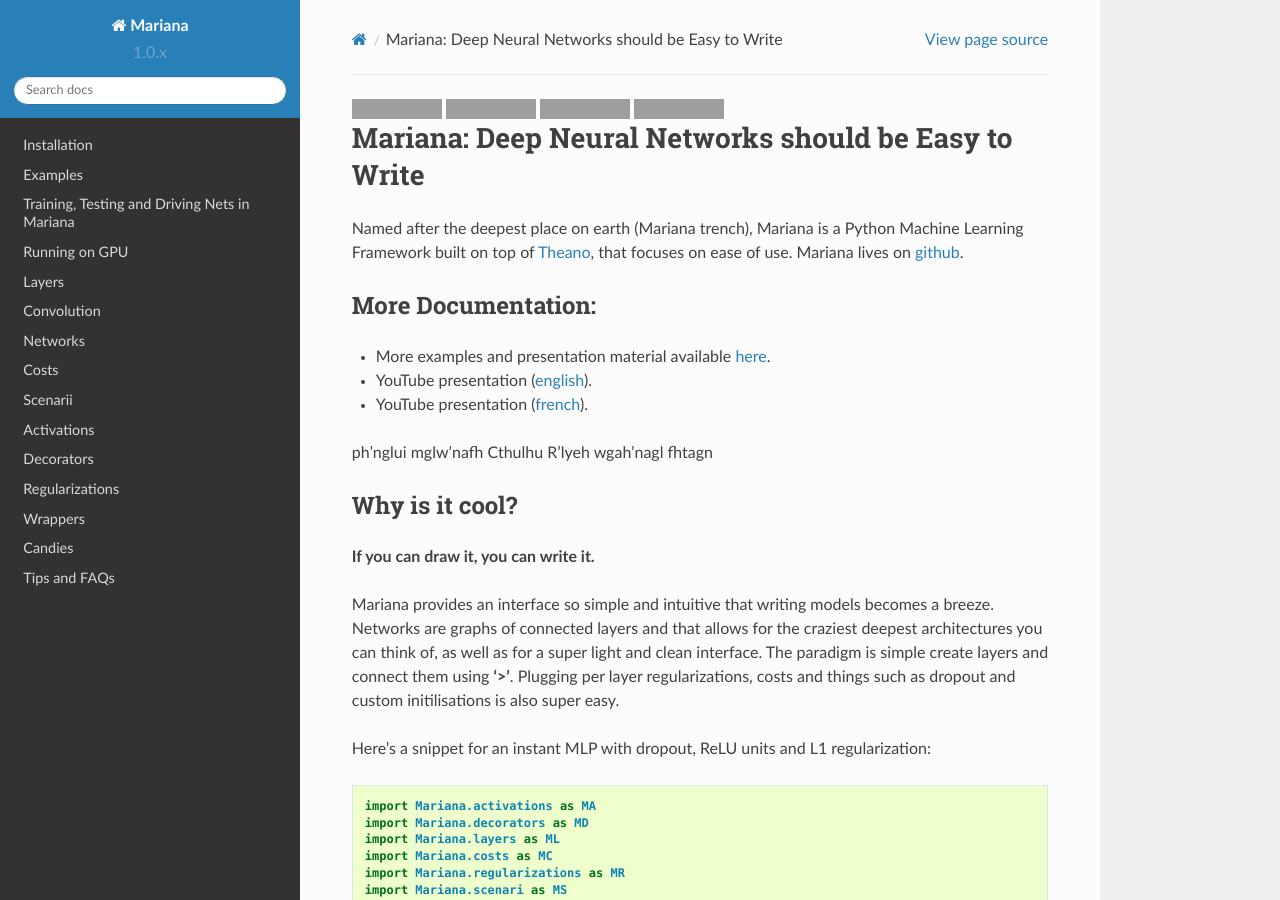
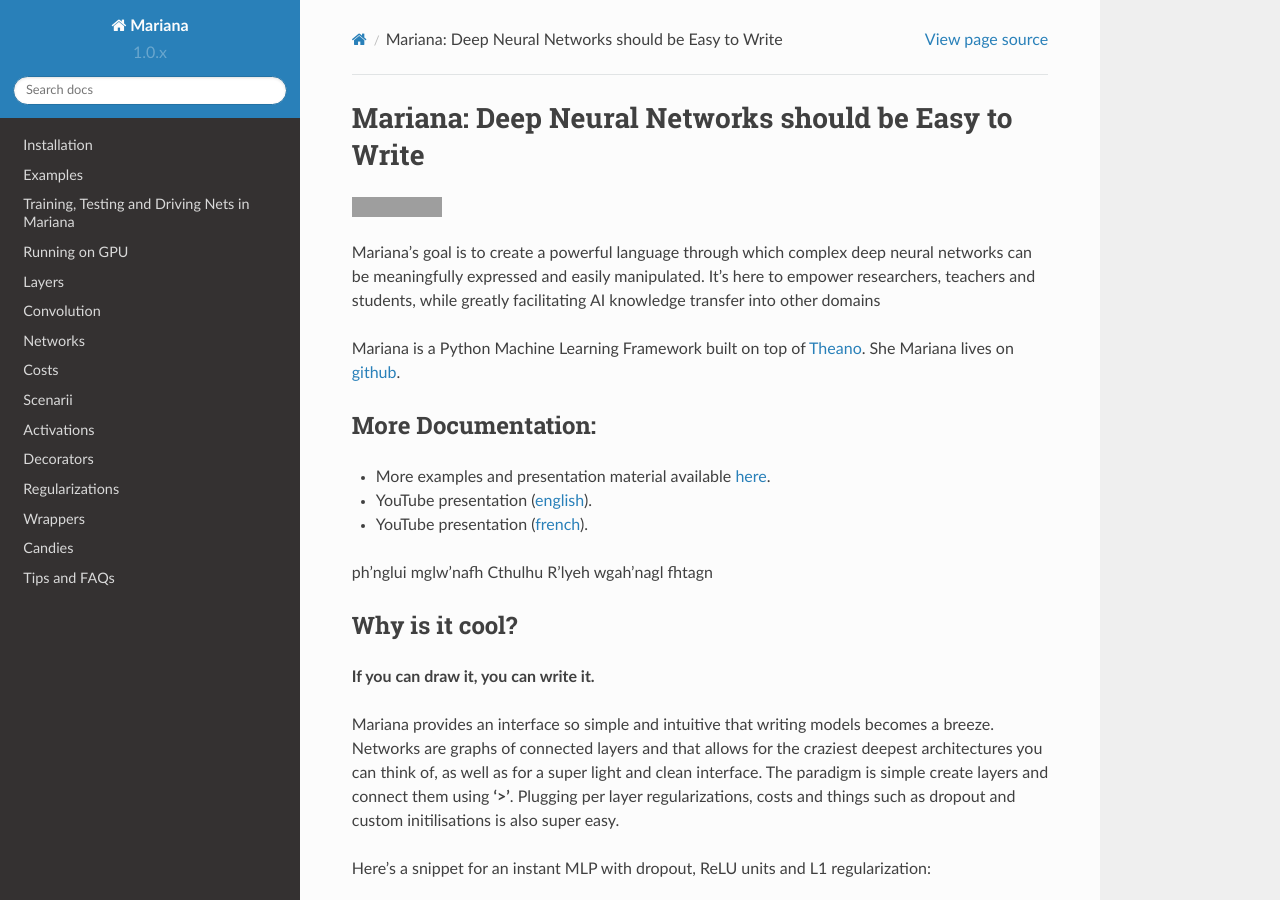
Before and after one commit to tariqdaouda/Mariana, a Sphinx documentation site: the page built from Mariana/doc/source/index.rst, in a window 1280 px wide and 900 px high. Built offline with Sphinx 7.4.7 and the Read the Docs theme 2.0.0, drawn with Linux system fonts in a browser that asks for light colours; pages that are not in the unit, such as notebooks, are missing from menus; grey boxes are pictures that could not be loaded.

Commit message:
Update index.rst

```diff
--- a/Mariana/doc/source/index.rst
+++ b/Mariana/doc/source/index.rst
@@ -3,18 +3,14 @@
    You can adapt this file completely to your liking, but it should at least
    contain the root `toctree` directive.
 
-.. image:: https://travis-ci.org/tariqdaouda/Mariana.svg
-    :target: https://travis-ci.org/tariqdaouda/Mariana
-.. image:: https://codecov.io/gh/tariqdaouda/Mariana/branch/master/graph/badge.svg
-    :target: https://codecov.io/gh/tariqdaouda/Mariana/branch/master/graph/
-.. image:: https://img.shields.io/badge/License-Apache%202.0-blue.svg
-    :target: https://opensource.org/licenses/Apache-2.0
+Mariana: Deep Neural Networks should be Easy to Write
+=====================================================
 .. image:: https://img.shields.io/badge/python-2.7-blue.svg
 
-Mariana: Deep Neural Networks should be Easy to Write
-=====================================================
+Mariana's goal is to create a powerful language through which complex deep neural networks can be meaningfully expressed and easily manipulated. It's here to empower researchers, teachers and students, while greatly facilitating AI knowledge transfer into other domains
 
-Named after the deepest place on earth (Mariana trench), Mariana is a Python Machine Learning Framework built on top of Theano_, that focuses on ease of use.  Mariana lives on github_.
+Mariana is a Python Machine Learning Framework built on top of Theano_. She Mariana lives on github_.
+
 
 .. _Theano: http://www.deeplearning.net/software/theano/
 .. _github: https://github.com/tariqdaouda/Mariana/
```
